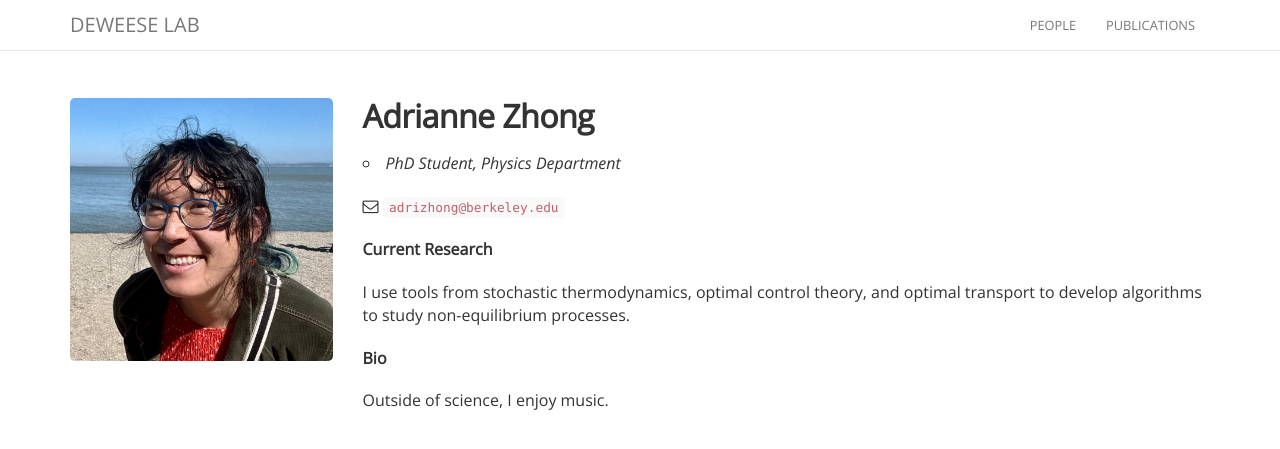
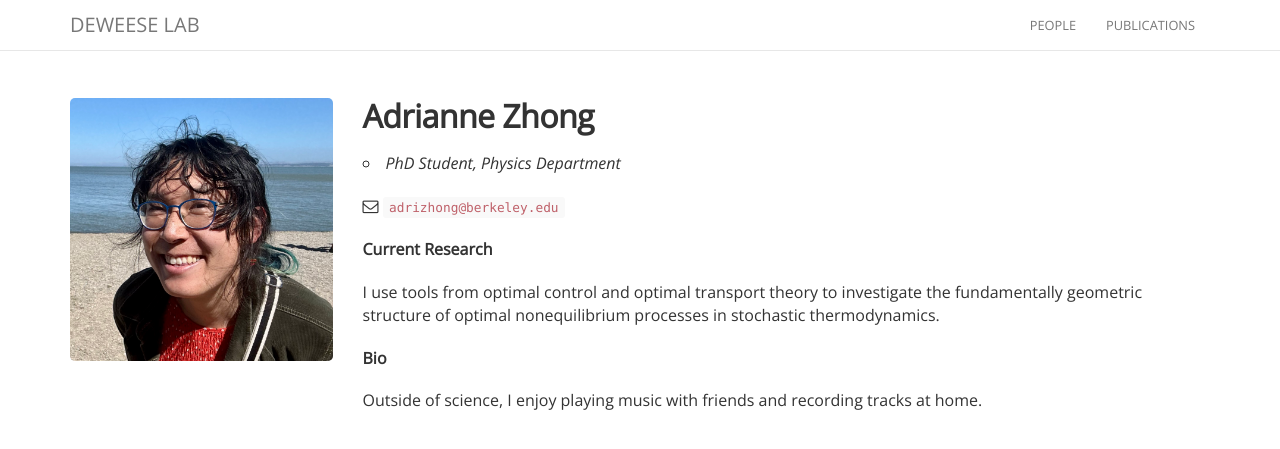
Before and after one commit to deweese-lab/deweese-lab.github.io, a Jekyll site: the page built from _people/adrianne_zhong.md, in a window 1280 px wide. Shown: the top 449 px of the page. Built offline with Jekyll 4.4.1, drawn with Linux system fonts in a browser that asks for light colours; nearby versions of some CDN libraries.

Commit message:
Update adrianne_zhong.md

```diff
--- a/_people/adrianne_zhong.md
+++ b/_people/adrianne_zhong.md
@@ -11,8 +11,8 @@ avatar: adrianne.jpg
 
 **Current Research**
 
-I use tools from stochastic thermodynamics, optimal control theory, and optimal transport to develop algorithms to study non-equilibrium processes.
+I use tools from optimal control and optimal transport theory to investigate the fundamentally geometric structure of optimal nonequilibrium processes in stochastic thermodynamics.
 
 **Bio**
 
-Outside of science, I enjoy music.
+Outside of science, I enjoy playing music with friends and recording tracks at home.
```
Also changed, not shown: other parts of _people/adrianne_zhong.md (+1 -1 lines).
